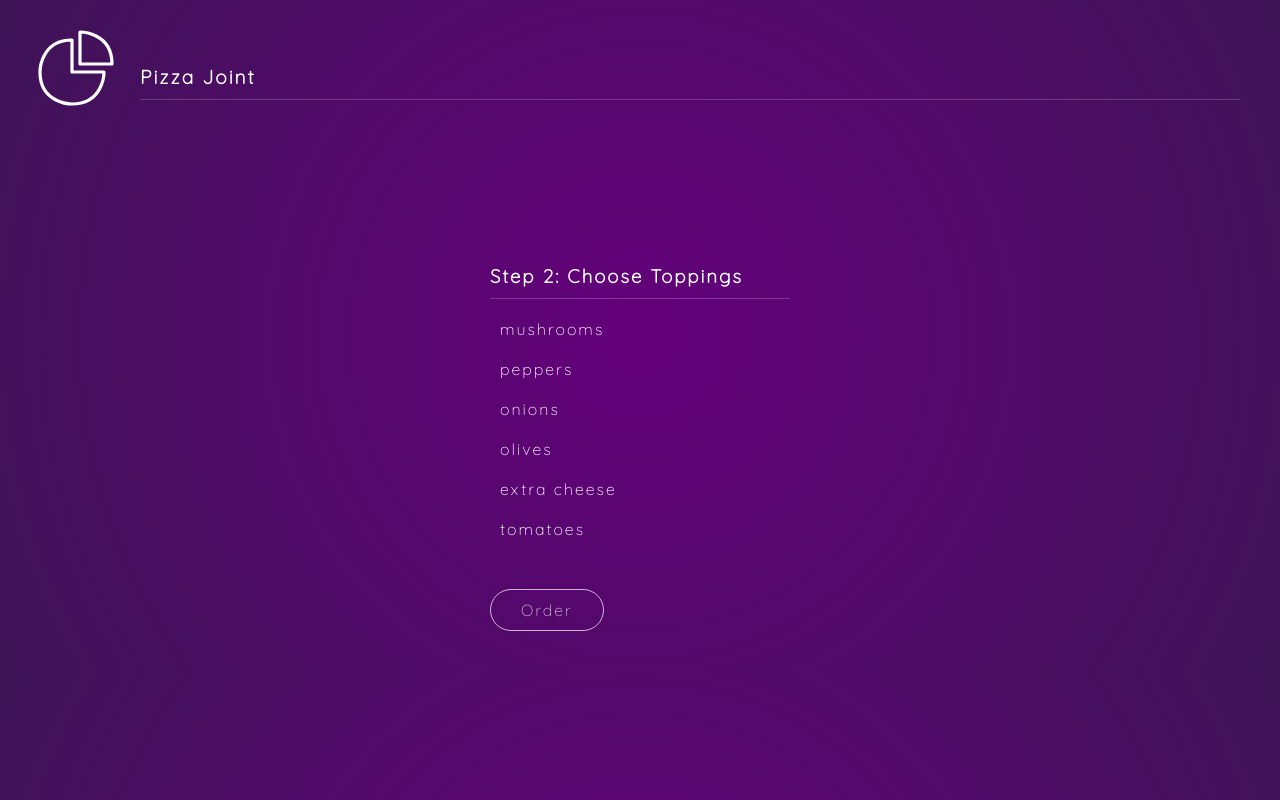
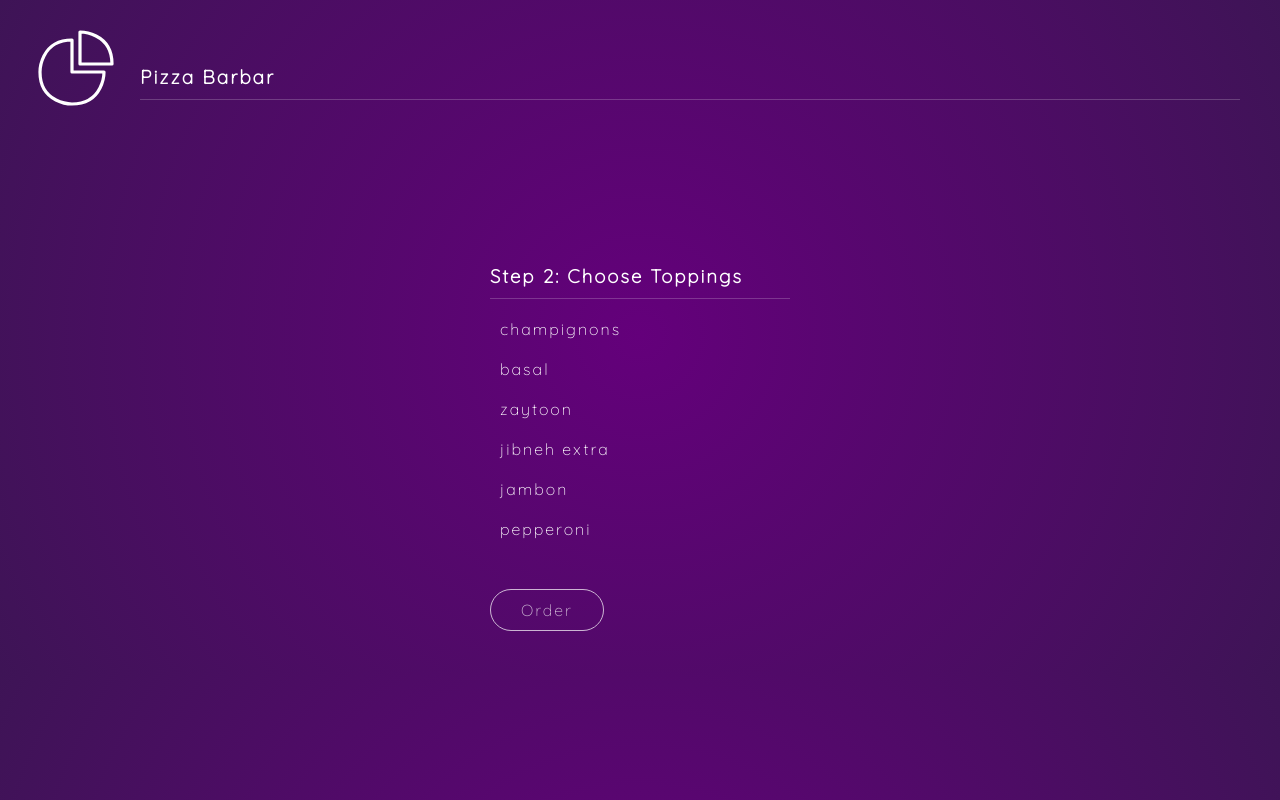
Before and after one commit to RashaMou/framer-motion-pizza, a React (Create React App) app: page /toppings in a window 1280 px wide. Built offline with nearby package versions, Linux system fonts and the light colour scheme.

Commit message:
pizza barbar

```diff
--- a/src/components/Base.js
+++ b/src/components/Base.js
@@ -2,11 +2,11 @@ import React from "react";
 import { Link } from "react-router-dom";
 
 const Base = ({ addBase, pizza }) => {
-    const bases = ["Classic", "Thin & Crispy", "Thick Crust"];
+    const bases = ["Classic", "Thin & Crispy", "Smeekeh"];
 
     return (
         <div className="base container">
-            <h3>Step 1: Choose Your Base</h3>
+            <h3>Step 1: Choose Your 3ajeeneh</h3>
             <ul>
                 {bases.map((base) => {
                     let spanClass = pizza.base === base ? "active" : "";
--- a/src/components/Header.js
+++ b/src/components/Header.js
@@ -20,7 +20,7 @@ const Header = () => {
                 </svg>
             </div>
             <div className="title">
-                <h1>Pizza Joint</h1>
+                <h1>Pizza Barbar</h1>
             </div>
         </header>
     );
--- a/src/components/Home.js
+++ b/src/components/Home.js
@@ -4,9 +4,9 @@ import { Link } from "react-router-dom";
 const Home = () => {
     return (
         <div className="home container">
-            <h2>Welcome to Pizza Joint</h2>
+            <h2>Welcome to Pizza Barbar</h2>
             <Link to="/base">
-                <button>Create Your Pizza</button>
+                <button>Shoo baddak 3laya?</button>
             </Link>
         </div>
     );
--- a/src/components/Toppings.js
+++ b/src/components/Toppings.js
@@ -3,12 +3,12 @@ import { Link } from "react-router-dom";
 
 const Toppings = ({ addTopping, pizza }) => {
     let toppings = [
-        "mushrooms",
-        "peppers",
-        "onions",
-        "olives",
-        "extra cheese",
-        "tomatoes",
+        "champignons",
+        "basal",
+        "zaytoon",
+        "jibneh extra",
+        "jambon",
+        "pepperoni",
     ];
 
     return (
```
